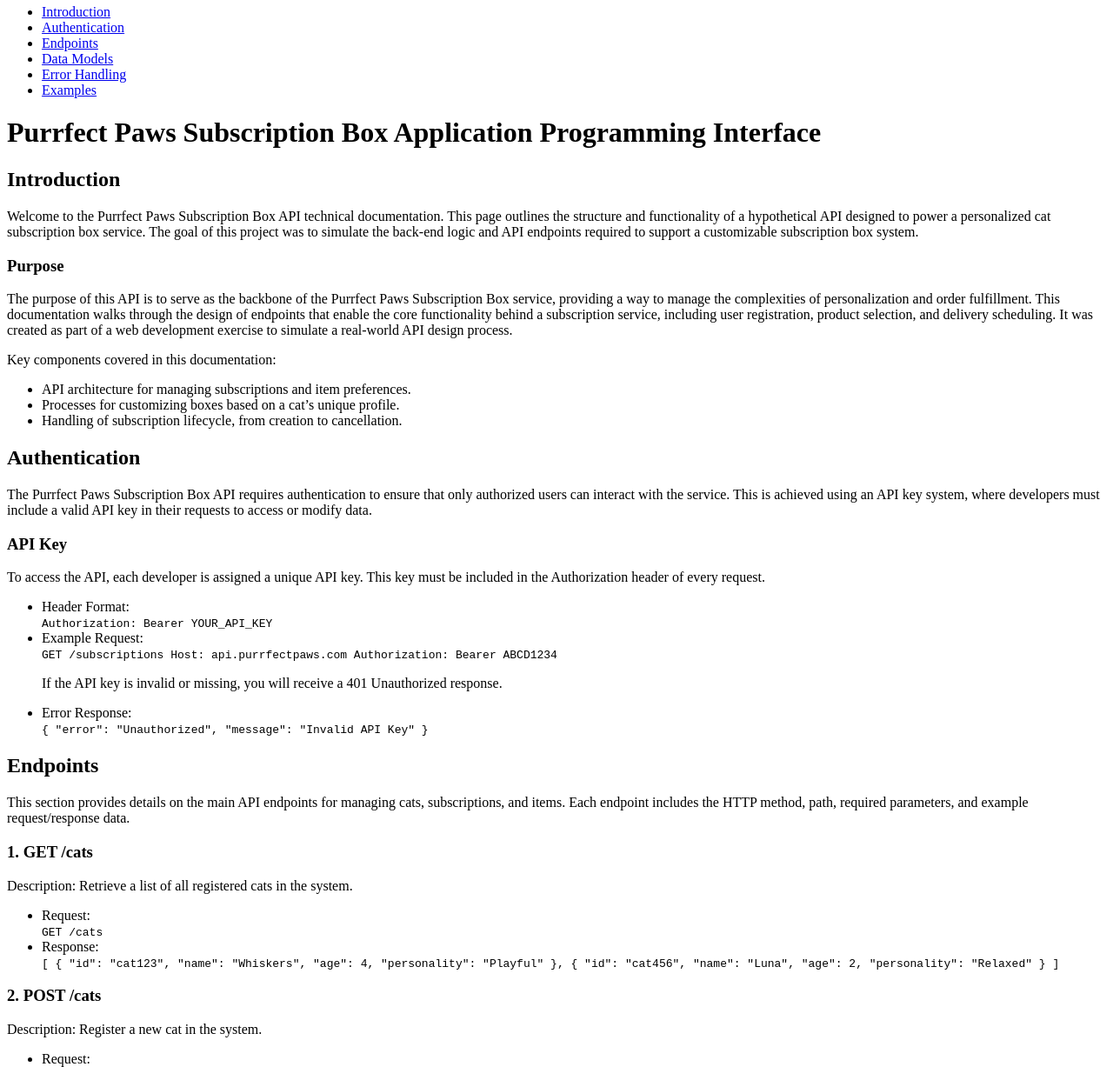
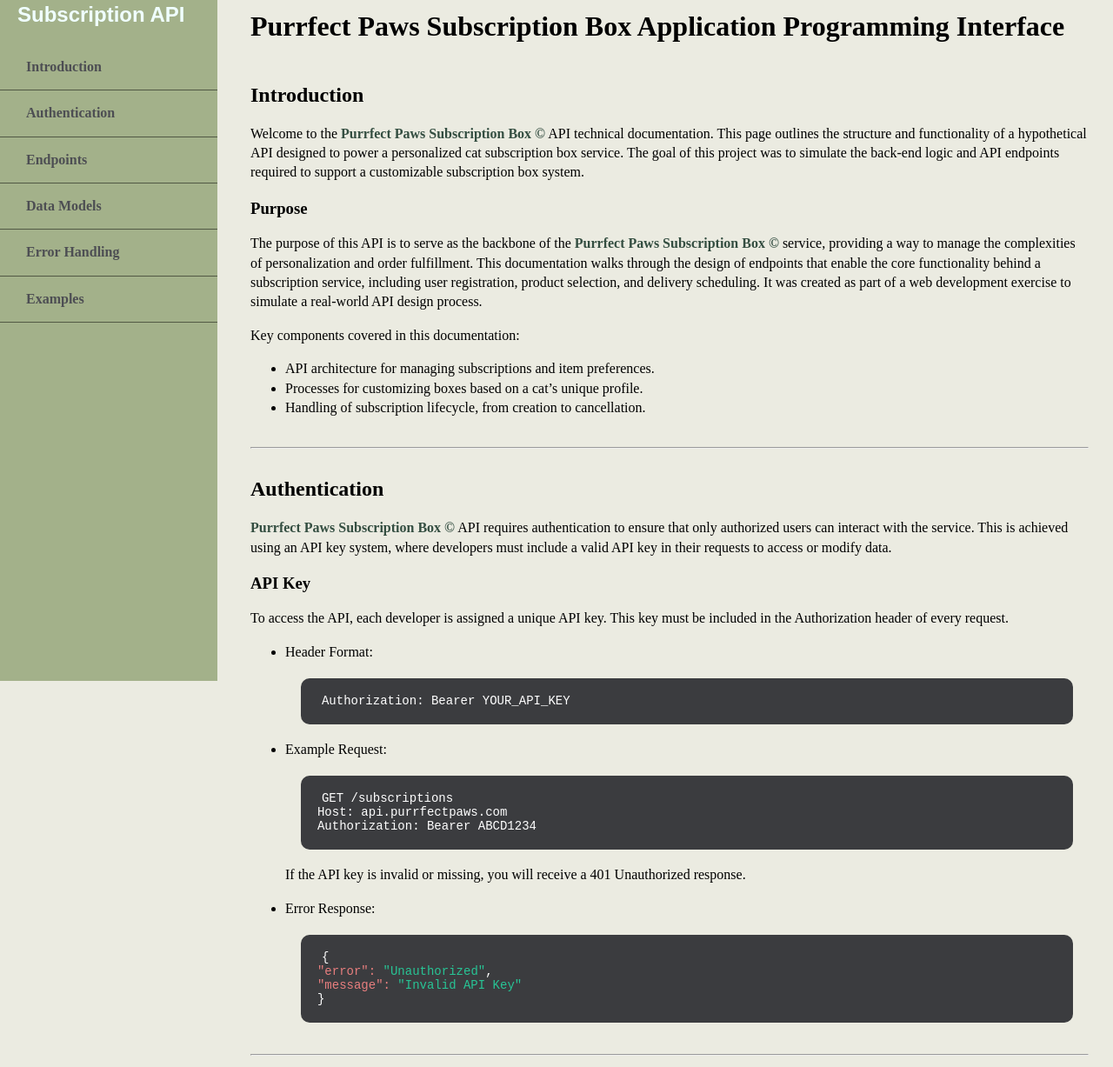
Before and after one commit to Jud1th1/technical-documentation-page, a plain HTML site: page index.html in a window 1280 px wide. Shown: the part 37-1264 px from the top of the page at 87% size. Drawn offline with Linux system fonts and the light colour scheme.

Commit message:
css- nav, list, text

```diff
--- a/index.html
+++ b/index.html
@@ -9,7 +9,7 @@
 <body>
 
     <nav id="navbar">
-        <header>Purrfect Paws Subscription API</header>
+        <header><h2>Subscription API</h2></header>
         <ul>
             <li><a href="#introduction" class="nav-link">Introduction</a></li>
             <li><a href="#authentication" class="nav-link">Authentication</a></li>
@@ -24,9 +24,9 @@
         <h1>Purrfect Paws Subscription Box Application Programming Interface</h1>
         <section class="main-section" id="introduction">
             <header><h2>Introduction</h2></header>
-            <p>Welcome to the Purrfect Paws Subscription Box API technical documentation. This page outlines the structure and functionality of a hypothetical API designed to power a personalized cat subscription box service. The goal of this project was to simulate the back-end logic and API endpoints required to support a customizable subscription box system.</p>
+            <p>Welcome to the <span class="special-text">Purrfect Paws Subscription Box ©</span> API technical documentation. This page outlines the structure and functionality of a hypothetical API designed to power a personalized cat subscription box service. The goal of this project was to simulate the back-end logic and API endpoints required to support a customizable subscription box system.</p>
             <h3>Purpose</h3>
-            <p>The purpose of this API is to serve as the backbone of the Purrfect Paws Subscription Box service, providing a way to manage the complexities of personalization and order fulfillment. This documentation walks through the design of endpoints that enable the core functionality behind a subscription service, including user registration, product selection, and delivery scheduling. It was created as part of a web development exercise to simulate a real-world API design process.</p>
+            <p>The purpose of this API is to serve as the backbone of the <span class="special-text">Purrfect Paws Subscription Box ©</span> service, providing a way to manage the complexities of personalization and order fulfillment. This documentation walks through the design of endpoints that enable the core functionality behind a subscription service, including user registration, product selection, and delivery scheduling. It was created as part of a web development exercise to simulate a real-world API design process.</p>
             <p>Key components covered in this documentation:</p>
             <ul>
                 <li>API architecture for managing subscriptions and item preferences.</li>
@@ -34,29 +34,38 @@
                 <li>Handling of subscription lifecycle, from creation to cancellation.</li>
             </ul>
         </section>
+        <hr>
 
         <section class="main-section" id="authentication">
             <header><h2>Authentication</h2></header>
-            <p>The Purrfect Paws Subscription Box API requires authentication to ensure that only authorized users can interact with the service. This is achieved using an API key system, where developers must include a valid API key in their requests to access or modify data.</p>
+            <p><span class="special-text">Purrfect Paws Subscription Box ©</span> API requires authentication to ensure that only authorized users can interact with the service. This is achieved using an API key system, where developers must include a valid API key in their requests to access or modify data.</p>
             <h3>API Key</h3>
             <p>To access the API, each developer is assigned a unique API key. This key must be included in the Authorization header of every request.</p>
             <ul>
                 <li>Header Format:</li>
-                <code>Authorization: Bearer YOUR_API_KEY</code>
+                <div class="code-box">
+                    <code>Authorization: Bearer YOUR_API_KEY</code>
+                </div>
                 <li>Example Request:</li>
-                <code>GET /subscriptions
-                    Host: api.purrfectpaws.com
-                    Authorization: Bearer ABCD1234
-                </code>
+                <div class="code-box">
+                    <code>
+                        GET /subscriptions<br>
+                        Host: api.purrfectpaws.com<br>
+                        Authorization: Bearer ABCD1234
+                    </code>
+                </div>
                 <p>If the API key is invalid or missing, you will receive a 401 Unauthorized response.</p>
                 <li>Error Response:</li>
-                <code>{
-                    "error": "Unauthorized",
-                    "message": "Invalid API Key"
-                  }
-                </code>
+                <div class="code-box">
+                    <code>{<br>
+                        <span class="redtxt">"error":</span> <span class="grntxt">"Unauthorized"</span>,<br>
+                        <span class="redtxt">"message":</span> <span class="grntxt">"Invalid API Key"</span><br>
+                    }
+                    </code>
+                </div>
             </ul>
         </section>
+        <hr>
 
         <section class="main-section" id="endpoints">
             <header><h2>Endpoints</h2></header>
@@ -199,6 +208,7 @@
             </ul>
 
         </section>
+        <hr>
 
         <section class="main-section" id="data_models">
             <header><h2>Data Models</h2></header>
@@ -290,6 +300,7 @@
               }
             </code>
         </section>
+        <hr>
 
         <section class="main-section" id="error_handling">
             <header><h2>Error Handling</h2></header>
@@ -378,6 +389,7 @@
                 <li>Verify that the request complies with the API documentation (e.g., required fields, proper authentication).</li>
             </ul>
         </section>
+        <hr>
 
         <section class="main-section" id="examples">
             <header><h2>Examples</h2></header>
@@ -519,6 +531,7 @@
               </code>
             </ul>
         </section>
+        <hr>
 
         <h2>Conclusion</h2>
         <p>These examples show how to perform essential operations within the Purrfect Paws Subscription Box API, from managing cat profiles to updating and canceling subscriptions. By using these examples as a guide, developers can quickly integrate the API into their own applications.</p>
@@ -527,6 +540,5 @@
 
 
 
-
 </body>
 </html>
--- a/styles.css
+++ b/styles.css
@@ -0,0 +1,86 @@
+body{
+    background-color: rgb(235, 235, 225);
+}
+
+p, li {line-height: 1.4;}
+
+#navbar {
+    position: fixed;
+    width: 250px;
+    height: 100%;
+    left: 0;
+    top: 0;
+    background-color: #a3b18a;
+    padding-top: 20px;
+}
+
+#navbar h2{
+    color:azure;
+    padding-left: 20px;
+    font-family: sans-serif;
+}
+
+#navbar ul{
+    padding: 0;
+}
+
+#navbar ul li {
+    list-style: none;
+    border-bottom: 1px solid rgba(0,0,0,0.5);
+    padding-top: 5px;
+    padding-bottom: 5px;
+}
+
+.nav-link {
+    display: block;
+    padding: 10px 30px;
+    color: #4d4e53;
+    text-decoration: none;
+    font-weight: bold;
+}
+
+#navbar a:hover {
+    color: #edede9;
+}
+
+
+/* Main content area */
+#main-doc {
+    margin-left: 260px;
+    padding: 20px;
+}
+
+.main-section{
+    padding-top: 5px;
+    padding-bottom: 10px;
+}
+
+.special-text{
+    font-weight: bold;
+    color: #344e41;
+}
+
+.bold{
+    font-weight: bold;
+}
+
+code{
+    padding: 5px;
+}
+
+.code-box{
+    background-color: #3b3c3f;
+    color: white;
+    font-size: 14px;
+    padding: 2%;
+    margin: 2%;
+    border-radius: 10px;
+}
+
+.redtxt{
+    color: rgb(231, 126, 126);
+}
+
+.grntxt{
+    color: rgb(40, 196, 149);
+}
```
